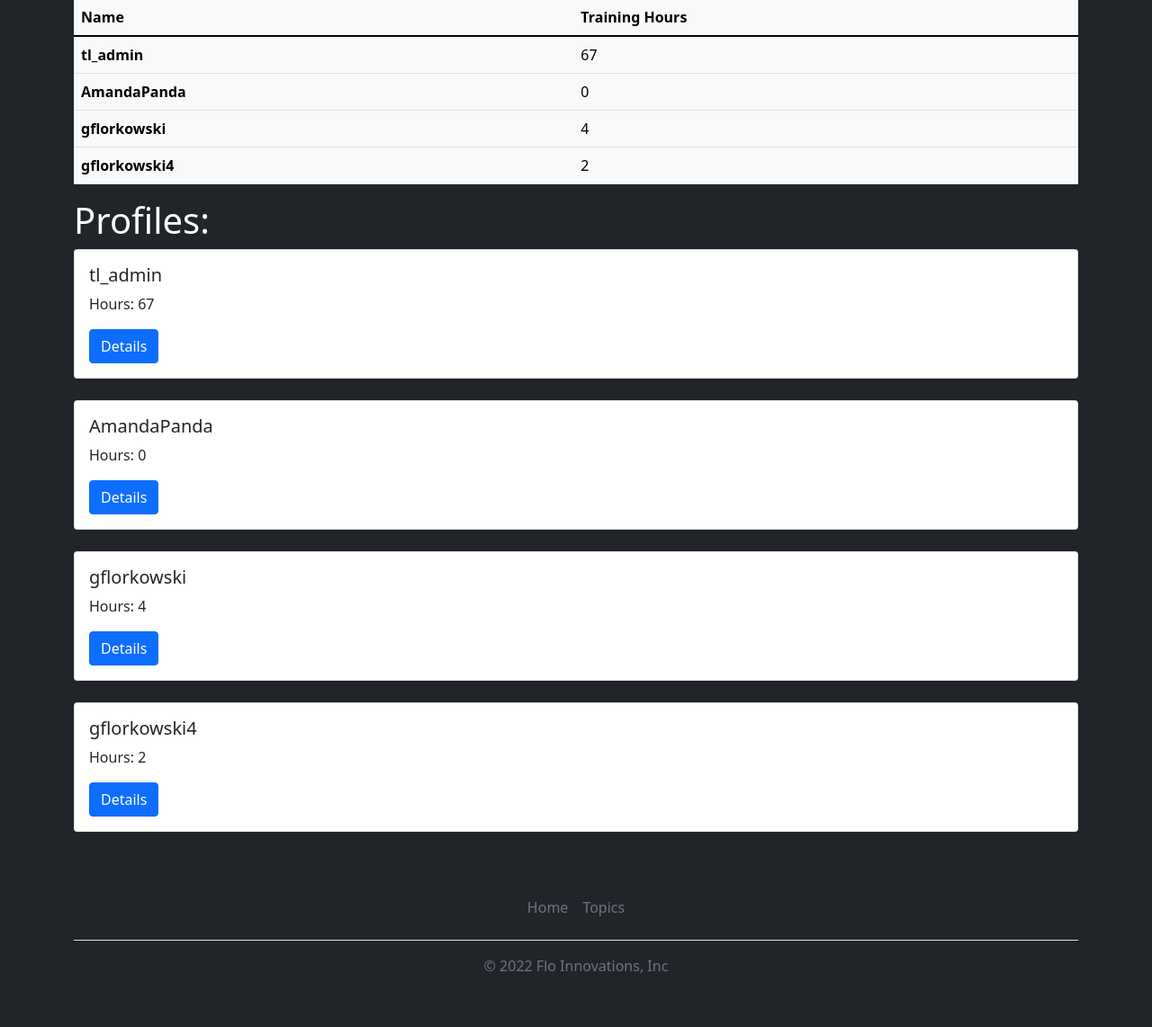
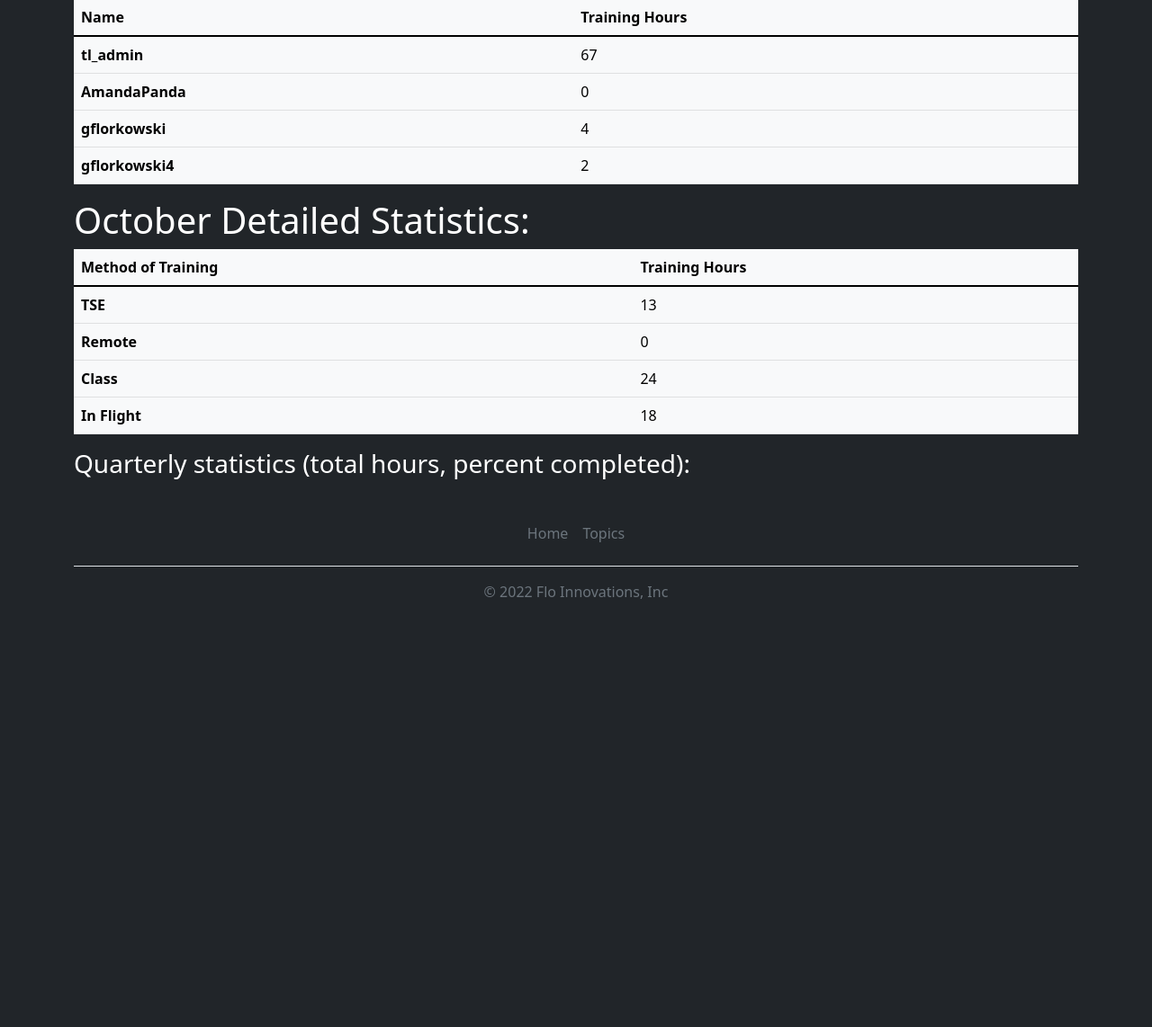
Before and after one commit to gflorkowski4/traininglogsbyflo, a Django app: page /users/admin_dashboard/ in a window 1280 px wide. Shown: the part 460-1602 px from the top of the page at 90% size. After the commit the page ends 1126 px from the top, so only its background shows below. Run offline with Django 4.2, Linux system fonts and the light colour scheme; a user stored in the database is signed in; data comes from the database, SQL or seed files in the repository; both versions use the stored data as it was after the commit; some libraries are stand-ins or nearby versions.

Commit message:
added monthly detailed method of training statistics

```diff
--- a/training_logs/forms.py
+++ b/training_logs/forms.py
@@ -11,7 +11,7 @@ class TopicForm(forms.ModelForm):
 methods = [
     ('TSE','TSE'),
     ('Remote','Remote'),
-    ('In-Flight','In Flight'),
+    ('In Flight','In Flight'),
     ('Class','Class')
 ]
 class EntryForm(forms.ModelForm):
--- a/users/templates/registration/admin_dashboard.html
+++ b/users/templates/registration/admin_dashboard.html
@@ -45,19 +45,24 @@
     </tbody>
   </table>
 
-<h1>Profiles:</h1>
+<h1>{{ current_month }} Detailed Statistics:</h1>
+<table class="table table-light table-hover">
+    <thead>
+      <tr>
+        <th scope="col">Method of Training</th>
+        <th scope="col">Training Hours</th>
+      </tr>
+    </thead>
 
-{% for user, hours in total_hours.items %}
-
-<div class="card ">
-    <div class="card-body">
-      <h5 class="card-title text-dark">{{ user }}</h5>
-      <p class="card-text text-dark">Hours: {{ hours }}</p>
-      <a href="#" class="btn btn-primary">Details</a>
-    </div>
-  </div>
-</br>
-
-{% endfor %}
+    <tbody>
+    {% for method, hours in training_method_hours.items %}
+      <tr>
+        <th scope="row">{{ method }}</th>
+        <td>{{ hours }}</td>
+    {% endfor %}
+      </tr>
+    </tbody>
+  </table>
+<h3>Quarterly statistics (total hours, percent completed):</h3>
 
 {% endblock content %}
--- a/users/views.py
+++ b/users/views.py
@@ -9,10 +9,12 @@ from django.http import Http404
 from datetime import datetime
 
 # Create your views here for Users app
+
+
 def register(request):
     """Register a new user."""
     if request.method != 'POST':
-        #Display Blank Registration Form
+        # Display Blank Registration Form
         form = UserCreationForm()
     else:
         # Process completed form
@@ -24,8 +26,9 @@ def register(request):
             login(request, new_user)
             return redirect('training_logs:index')
     # display a blank or invalid form
-    context = {'form':form}
+    context = {'form': form}
     return render(request, 'registration/register.html', context)
+
 
 @login_required
 def dashboard(request):
@@ -45,14 +48,14 @@ def dashboard(request):
                     hours_total += entry.hours
         total_hours[user] = hours_total
 
+    return render(request, 'registration/dashboard.html',
+                  {'entries': entries,
+                   'topics': topics,
+                   'users': users,
+                   'owner': owner,
+                   'total_hours': total_hours,
+                   'current_month': current_month})
 
-    return render(request, 'registration/dashboard.html',
-    {'entries':entries,
-    'topics':topics,
-    'users':users,
-    'owner':owner,
-    'total_hours':total_hours,
-    'current_month':current_month})
 
 @login_required
 def admin_dashboard(request):
@@ -63,6 +66,7 @@ def admin_dashboard(request):
         topics = Topic.objects.all()
         users = User.objects.all()
         total_hours = {}
+        training_method_hours = {}
 
         for user in users:
             hours_total = 0
@@ -72,12 +76,23 @@ def admin_dashboard(request):
                         hours_total += entry.hours
             total_hours[user] = hours_total
 
+
+        for method in ['TSE', 'Remote','Class','In Flight']:
+            method_hours = 0
+            for entry in entries:
+                if entry.month_published() == current_month:
+                    if entry.method_of_training == method:
+                        method_hours += entry.hours
+            training_method_hours[method] = method_hours
+
+
         return render(request, 'registration/admin_dashboard.html',
-        {'entries':entries,
-        'topics':topics,
-        'users':users,
-        'owner':owner,
-        'total_hours':total_hours,
-        'current_month':current_month})
+                      {'entries': entries,
+                       'topics': topics,
+                       'users': users,
+                       'owner': owner,
+                       'total_hours': total_hours,
+                       'training_method_hours': training_method_hours,
+                       'current_month': current_month})
     else:
         raise Http404
```
Also changed, not shown: db.sqlite3.
